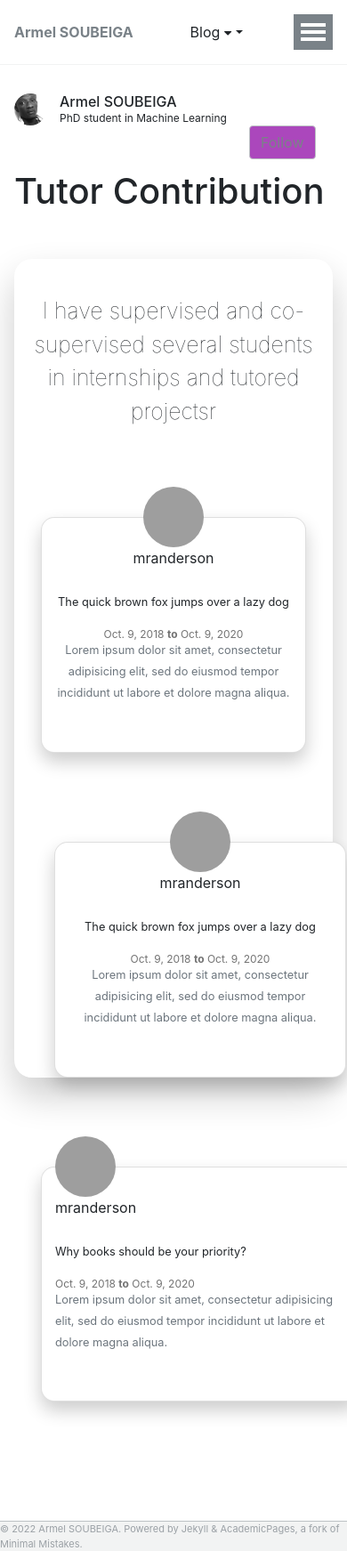
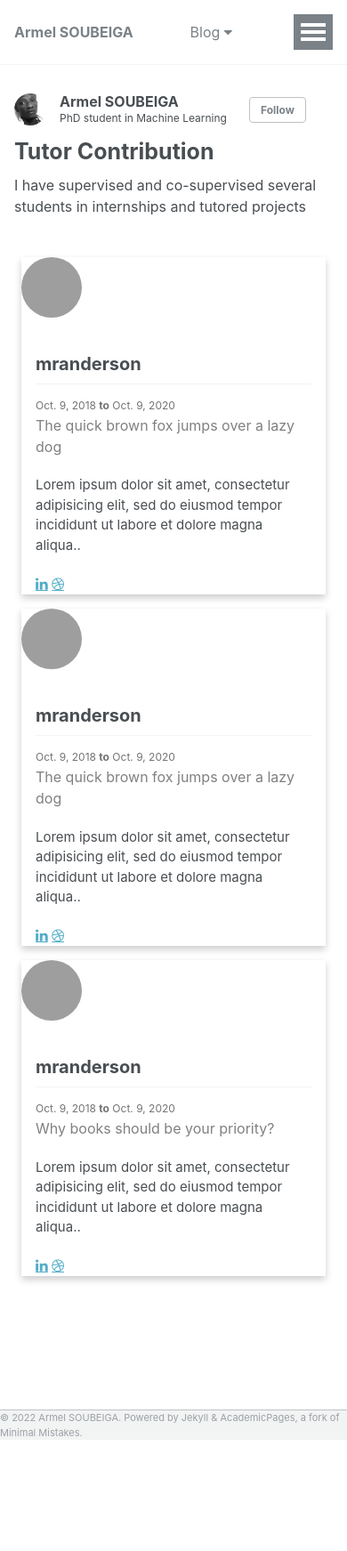
Before and after one commit to armelsoubeiga/armelsoubeiga.github.io, a Jekyll site: the page built from _pages/talks-tutor.html, in a window 390 px wide, cut to the strip 0-1743 px from the top of the page. Shown: the whole strip at 89% size. Built offline with Jekyll 4.4.1, drawn with Linux system fonts in a browser that asks for light colours; nearby versions of some CDN libraries; after the commit the page ends 1618 px from its top, so only the background shows below that; grey boxes are pictures that could not be loaded.

Commit message:
Update talks-tutor.html

```diff
--- a/_pages/talks-tutor.html
+++ b/_pages/talks-tutor.html
@@ -10,31 +10,24 @@ author_profile: true
 <html>
 <head>
 <meta name="viewport" content="width=device-width, initial-scale=1">
-<link rel="stylesheet" href="https://stackpath.bootstrapcdn.com/bootstrap/4.3.1/css/bootstrap.min.css">
-<link rel="stylesheet" href="https://stackpath.bootstrapcdn.com/bootstrap/4.3.1/js/bootstrap.bundle.min.js">
-<link rel="stylesheet" href="https://cdnjs.cloudflare.com/ajax/libs/jquery/3.2.1/jquery.min.js">
-
+<link rel="stylesheet" href="https://cdnjs.cloudflare.com/ajax/libs/font-awesome/4.7.0/css/font-awesome.min.css">
 <style>
- .container{
-    background-color: white;
-    text-align: center;
-    border-radius: 20px;
-    box-shadow: 0 20px 40px rgba(0, 0, 0, .2);
-    margin-bottom:50px;
+*, *:before, *:after {
+  box-sizing: inherit;
 }
 
-  .title{
-    font-size: 25px;
-    font-weight: 100;
+.column {
+  float: left;
+  width: 50%;
+  margin-bottom: 16px;
+  padding: 0 8px;
 }
 
-  .icon{
-    position: relative;
-    bottom: 11px;
+@media screen and (max-width: 650px) {
+  .column {
+    width: 100%;
+    display: block;
   }
-
-  .mt-100{
-    margin-top: 100px;
 }
 
  .profile img{width: 68px;
@@ -42,32 +35,24 @@ author_profile: true
     border-radius: 50%;
   }
 
-  .card{border-radius: 15px;
-    margin-left: 30px;margin-right: 30px;
-    box-shadow: 0 10px 20px rgba(0, 0, 0, .2)
+.card {
+  box-shadow: 0 4px 8px 0 rgba(0, 0, 0, 0.2);
 }
 
-  .card-body{
-    position: relative;
-    bottom: 35px;
+.container {
+  padding: 0 16px;
 }
 
-  .btn{margin-top: 36px;
-    margin-bottom: 45px;
-    background-color: #AB47BC;
-    border: none;
-    color: #fff
+.container::after, .row::after {
+  content: "";
+  clear: both;
+  display: table;
 }
 
-  .btn:hover{
-    -webkit-transform: scale(1.05);
-    -ms-transform: scale(1.05);
-    transform: scale(1.05);color: #fff
+.title {
+  color: grey;
 }
 
-  .header{
-  padding-top: 40px;
-  }
 .date {
     font-size: 12px;
     color: #737373;
@@ -75,28 +60,25 @@ author_profile: true
 }
 </style>
 </head>
-  <div class='container mx-auto mt-5 col-md-10 mt-100'>
-    <div class="header">
-        <div class="title">I have supervised and co-supervised several students in internships and tutored projectsr</div>
-    </div>
-    <div class="row" style="justify-content: center">
+<p>I have supervised and co-supervised several students in internships and tutored projects</p>
+<br>
+
+<div class="row">
   {% for post in site.talks reversed %}
-        <div class="card col-md-3 mt-100">
-            <div class="card-content">
-                <div class="card-body p-0">
+    <div class="column">
+      <div class="card">
           <div class="profile">
               <img src="{{ post.image }}">
           </div>
-                    <div class="card-title"> {{ post.author }} <br /><br />
-                      <small>{{ post.title }}</small>
-                    </div>
+          <div class="container">
+          <h2>{{ post.author }}</h2>
           <span datetime="{{ post.date | date_to_xmlschema }}" class="date">
               {% include date.html date=post.date_star %} <b>to</b> {% include date.html date=post.date_end %}
           </span>
-                    <div class="card-subtitle">
-                        <p> <small class="text-muted"> {{ post.description }} </small> </p>
-                    </div>
-                </div>
+          <p class="title">{{ post.title }}</p>
+          <p style="font-size: 15px;">{{ post.description }}.</p>
+            <a href="{{ post.author_link }}" class="fa fa-linkedin"></a>
+            <a href="{{ post.author_page }}" class="fa fa-dribbble"></a>
         </div>
       </div>
     </div>
```
Lines whose indentation alone changed are shown as unchanged.
